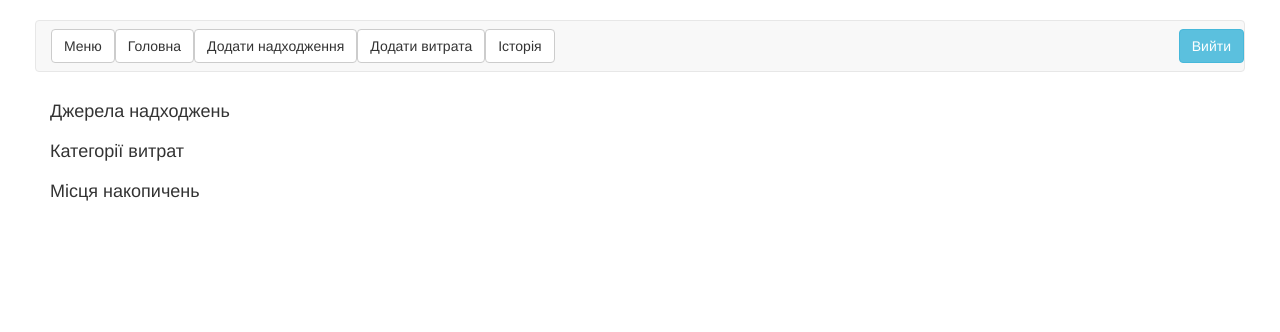
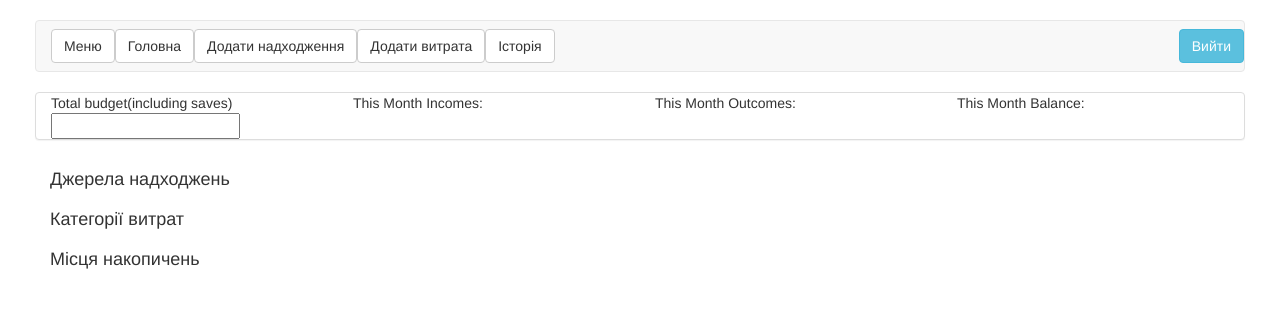
Before and after one commit to andrii843/money-traffic, a Django app: template main/templates/main/index-page.html in a window 1280 px wide. Shown: the top 332 px of the page. Run offline with Django 3.2, Linux system fonts and the light colour scheme; the template is opened without the code that fills it, so the values that code supplies are empty; some libraries are stand-ins or nearby versions.

Commit message:
add total bidget

```diff
--- a/main/templates/main/index-page.html
+++ b/main/templates/main/index-page.html
@@ -52,6 +52,7 @@
             </div>
         </nav>
 
+        <top-panel></top-panel>
 
         <div class="row">
 
--- a/main/urls.py
+++ b/main/urls.py
@@ -25,6 +25,8 @@ urlpatterns = [
     path('api/outcomes/', views.show_outcomes, name='show_outcomes'),
     path('api/history/', views.show_history, name='show_history'),
 
+    path('api/total_saves/', views.total_saves, name='total_saves'),
+
 
     path('api/save/add/', views.add_save, name='add_save'),
     path('api/income/add/', views.add_income, name='add_income'),
--- a/static/js/app.js
+++ b/static/js/app.js
@@ -161,6 +161,7 @@ angular.module("money", ['ngRoute','ngCookies'])
             $scope.get_saves();
             $scope.get_categories();
             $scope.get_history();
+
         }
 
         $scope.update_user_info();
@@ -369,6 +370,7 @@ angular.module("money", ['ngRoute','ngCookies'])
                             $scope.update_user_info();
                             $scope.display_save_form = false;
                             $scope.get_saves();
+                            $scope.update_total_budget();
                         }, function errorCallback(response) {
                         console.log("Error!!!" + response.err);
                         });
@@ -418,6 +420,7 @@ angular.module("money", ['ngRoute','ngCookies'])
                     $http.post('/api/income/add/',obj)
                         .then(function successCallback(response) {
                             $scope.update_user_info();
+                            $scope.update_total_budget();
                             $scope.get_history();
                             $scope.display_income_form = false;
                             $location.path('/history');
@@ -487,3 +490,34 @@ angular.module("money", ['ngRoute','ngCookies'])
             }
         }
     })
+
+    .directive('topPanel', function(){
+        return {
+            replace: true,
+            templateUrl: '/static/tmpl/top-panel.html',
+            controller: function($scope, $http){
+
+
+
+
+                $scope.update_total_budget = function(){
+
+                    $http.get('/api/total_saves/')
+                        .then(function successCallback(response) {
+                            $scope.total_budget = response.data.sum;
+                        }, function errorCallback(response) {
+                            console.log("Error!!!" + response.err);
+                        });
+                }
+
+                $scope.update_total_budget();
+
+
+
+
+
+
+
+            }
+        }
+    })
--- /dev/null
+++ b/static/tmpl/top-panel.html
@@ -0,0 +1,15 @@
+<div class="col-md-12 panel panel-default" ng-if="user_is_auth">
+    <div class="row">
+        <div class="col-md-3">Total budget(including saves)</div>
+        <div class="col-md-3">This Month Incomes:</div>
+        <div class="col-md-3">This Month Outcomes:</div>
+        <div class="col-md-3">This Month Balance:</div>
+    </div>
+    <div class="row">
+        <div class="col-md-3"><input type="text" ng-model="total_budget" readonly></div>
+        <div class="col-md-3"></div>
+        <div class="col-md-3"></div>
+        <div class="col-md-3"></div>
+    </div>
+
+</div>
```
Also changed, not shown: main/views.py (+10 -0 lines).
